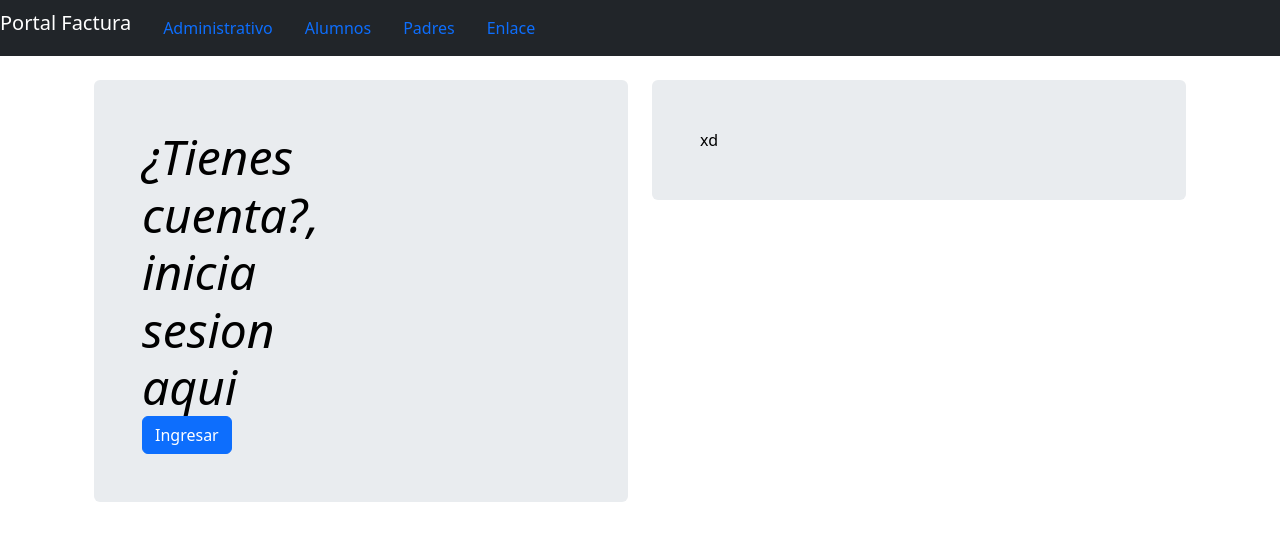
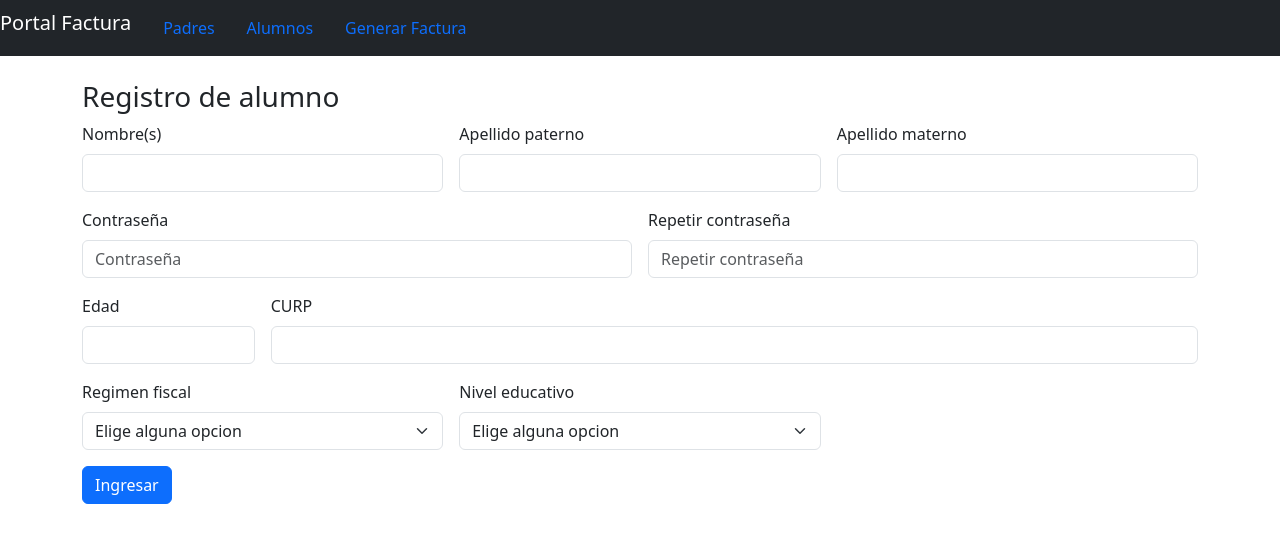
Before and after one commit to Vic-mrn/Factura, a PHP site: page /padres.php in a window 1280 px wide. Shown: the top 549 px of the page. Run offline with PHP 8.4, Linux system fonts and the light colour scheme; some libraries are stand-ins or nearby versions.

Commit message:
No necesito comentar esto

```diff
--- a/includes/header.php
+++ b/includes/header.php
@@ -19,25 +19,20 @@
   </head>
   <body>
     <nav class="navbar navbar-dark bg-dark">
-
         <ul class="nav">
           <li class="nav-item">
-            <a class="navbar-brand" href="index.php">Portal Factura</a>
+            <a class="navbar-brand" href="portal.php">Portal Factura</a>
           </li>
           <li class="nav-item">
-            <a class="nav-link" href="#">Administrativo</a>
+            <a class="nav-link" href="padres.php">Padres</a>
           </li>
           <li class="nav-item">
             <a class="nav-link" href="alumnos.php">Alumnos</a>
           </li>
           <li class="nav-item">
-            <a class="nav-link" href="padres.php">Padres</a>
-          </li>
-          <li class="nav-item">
-            <a class="nav-link" href="#">Enlace</a>
+            <a class="nav-link" href="">Generar Factura</a>
           </li>
         </ul>
-
     </nav>
   </body>
 </html>
--- a/padres.php
+++ b/padres.php
@@ -1,19 +1,77 @@
 <?php include('includes/header.php'); ?>
-<div class="container p-4">
+<div class="container">
   <div class="row">
-    <div class="col-6">
-      <div class="p-4 p-md-5 mb-4 rounded text-body-emphasis bg-body-secondary">
-        <div class="col-6 px-0">
-          <div class="display-5 fst-italic">¿Tienes cuenta?, inicia sesion aqui</div>
+    <div class="col">
+      <div class="mb-3">
+        <br />
+        <h3>Registro de alumno</h3>
+        <form class="row g-3">
+          <!-- Nombre -->
+          <div class="col-4">
+            <label class="form-label">Nombre(s)</label>
+            <input type="text" class="form-control" />
+          </div>
+
+          <div class="col-4">
+            <label class="form-label">Apellido paterno</label>
+            <input type="text" class="form-control" />
+          </div>
+
+          <div class="col-4">
+            <label class="form-label">Apellido materno</label>
+            <input type="text" class="form-control" />
+          </div>
+
+          <!--  -->
+          <div class="col-md-6">
+            <label class="form-label">Contraseña</label>
+            <input class="form-control" placeholder="Contraseña" />
+          </div>
+
+          <div class="col-md-6">
+            <label for="inputPassword4" class="form-label">Repetir contraseña</label>
+            <input class="form-control" placeholder="Repetir contraseña" />
+          </div>
+
+           <!--  -->
+
+          <div class="col-2">
+            <label for="inputAddress" class="form-label">Edad</label>
+            <input type="text" class="form-control" />
+          </div>
+          <div class="col-10">
+            <label class="form-label">CURP</label>
+            <input type="text" class="form-control" />
+          </div>
+
+          <!--  -->
+          <div class="col-md-4">
+            <label class="form-label">Regimen fiscal</label>
+            <select class="form-select">
+              <option selected>Elige alguna opcion</option>
+              <option>Sueldos</option>
+              <option>Simplificado</option>
+              <option>Persona fisica</option>
+            </select>
+          </div>
+
+          <div class="col-md-4">
+            <label class="form-label">Nivel educativo</label>
+            <select class="form-select">
+              <option selected>Elige alguna opcion</option>
+              <option>1ro</option>
+              <option>2do</option>
+              <option>3ro</option>
+              <option>4to</option>
+              <option>5to</option>
+              <option>6to</option>
+            </select>
+          </div>
+
           <div class="col-12">
             <button type="submit" class="btn btn-primary">Ingresar</button>
           </div>
-        </div>
-      </div>
-    </div>
-    <div class="col-6">
-      <div class="p-4 p-md-5 mb-4 rounded text-body-emphasis bg-body-secondary">
-        xd
+        </form>
       </div>
     </div>
   </div>
```
Also changed, not shown: database/script.sql (+46 -0 lines), index.php (+36 -67 lines), portal.php (added, +69 -0 lines).
